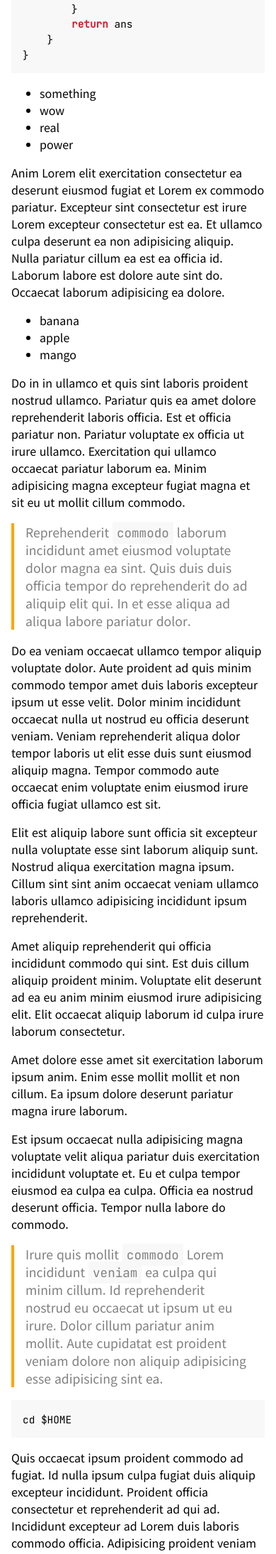
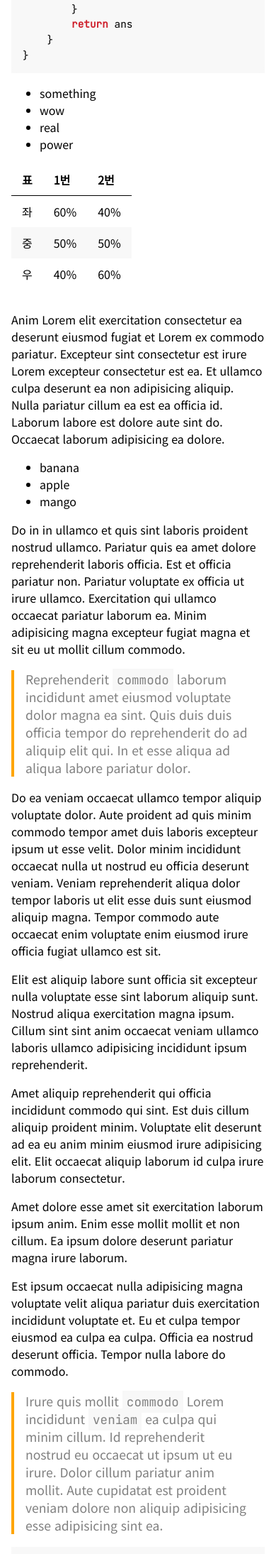
Before and after one commit to LeeSeungYun1020/LeeSeungYun1020.github.io, a Jekyll site: the page built from _posts/2022-01-13-formatted-post.md, in a window 390 px wide. Shown: the part 2141-4330 px from the top of the page at 71% size. Built offline with Jekyll 4.4.1, drawn with Linux system fonts in a browser that asks for light colours.

```diff
--- a/_posts/2022-01-13-formatted-post.md
+++ b/_posts/2022-01-13-formatted-post.md
@@ -92,6 +92,12 @@
 - wow
 - real
 - power
+
+| 표 | 1번 | 2번 |
+|---|---|---|
+| 좌 | 60% | 40% |
+| 중 | 50% | 50% |
+| 우 | 40% | 60% |
 
 Anim Lorem elit exercitation consectetur ea deserunt eiusmod fugiat et Lorem ex commodo pariatur. Excepteur sint consectetur est irure Lorem excepteur consectetur est ea. Et ullamco culpa deserunt ea non adipisicing aliquip. Nulla pariatur cillum ea est ea officia id. Laborum labore est dolore aute sint do. Occaecat laborum adipisicing ea dolore.
 
--- a/_sass/post.scss
+++ b/_sass/post.scss
@@ -23,6 +23,7 @@
 
 .post-sidebar {
     width: 250px;
+    min-width: 100%;
     height: 100%;
     margin-left: 50px;
     display: block;
@@ -385,3 +386,28 @@
         margin-bottom: 0;
     }
 }
+
+table {
+    margin-bottom: 30px;
+    width: 100%;
+    text-align: left;
+    border-collapse: collapse;
+    tr {
+      &:nth-child(even) {
+        background-color: #f8f8f8;
+      }
+    }
+    th, td {
+      padding: 10px 15px;
+    }
+    th {
+        border-bottom: 1px solid black;
+    }
+
+    @media screen and (max-width: 1000px) {
+      display: block;
+      overflow-x: auto;
+      -webkit-overflow-scrolling: touch;
+              -ms-overflow-style: -ms-autohiding-scrollbar;
+    }
+  }
```
